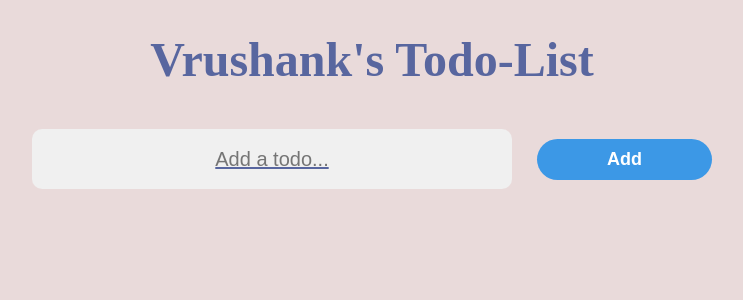
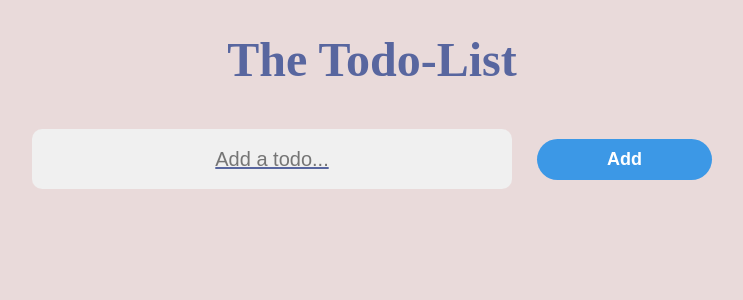
Before and after one commit to madBit10/The-Todo-List, a Vue app: page / in a window 1280 px wide. Shown: the top 300 px of the page, without its empty margins (268-1011 px from the left). Built offline with nearby package versions, Linux system fonts and the light colour scheme.

Commit message:
Some mote changes in vue file

```diff
--- a/src/components/TodoList.vue
+++ b/src/components/TodoList.vue
@@ -11,7 +11,7 @@ let id = ref(0);
 const newTodo = ref('');
 const todos = ref<Todo[]>([]);
 
-const name = 'Vrushank';
+
 
 const addTodos = () => {
   if (!newTodo.value) return;
@@ -25,7 +25,7 @@ const removeTodo = (item: Todo) => {
 </script>
 
 <template>
-  <h1 class="header">{{ name }}'s Todo-List</h1>
+  <h1 class="header">The Todo-List</h1>
   <div class="container">
     <div class="addTodo">
       <form @submit.prevent="addTodos">
```
